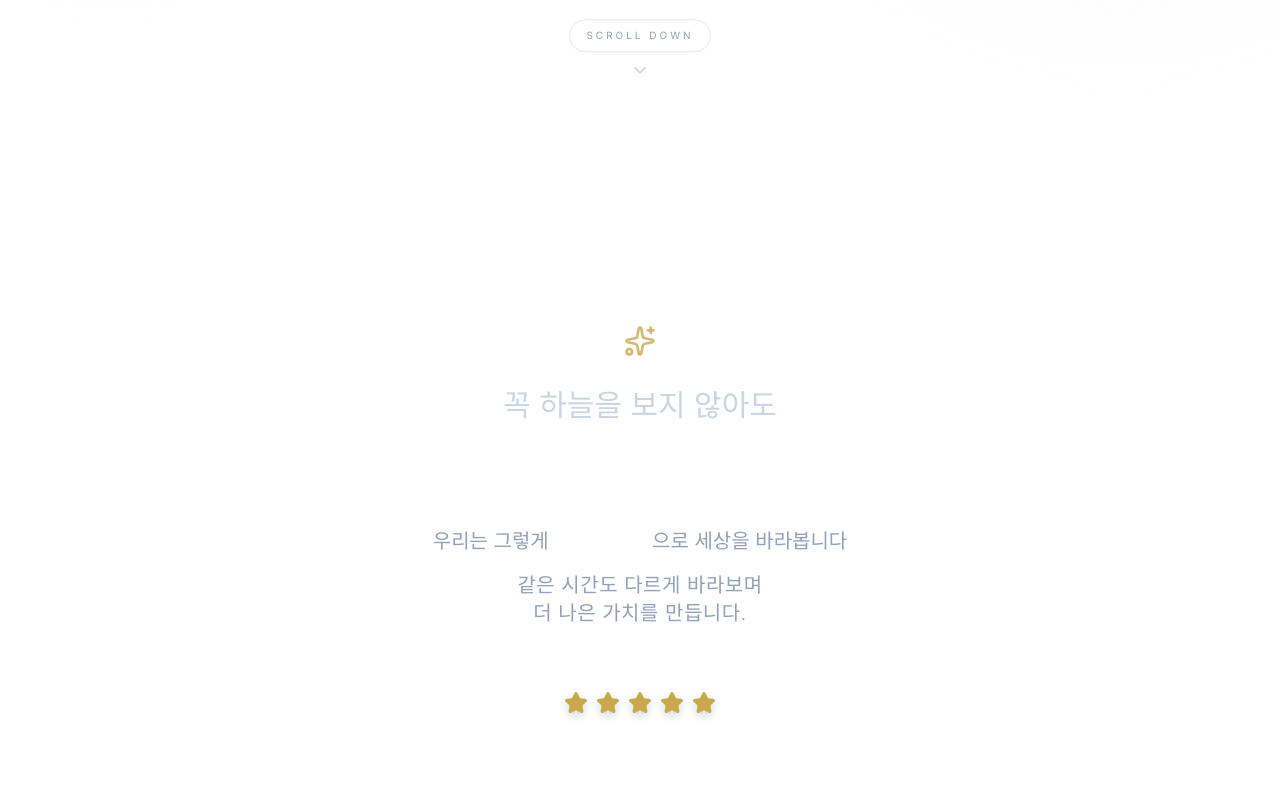
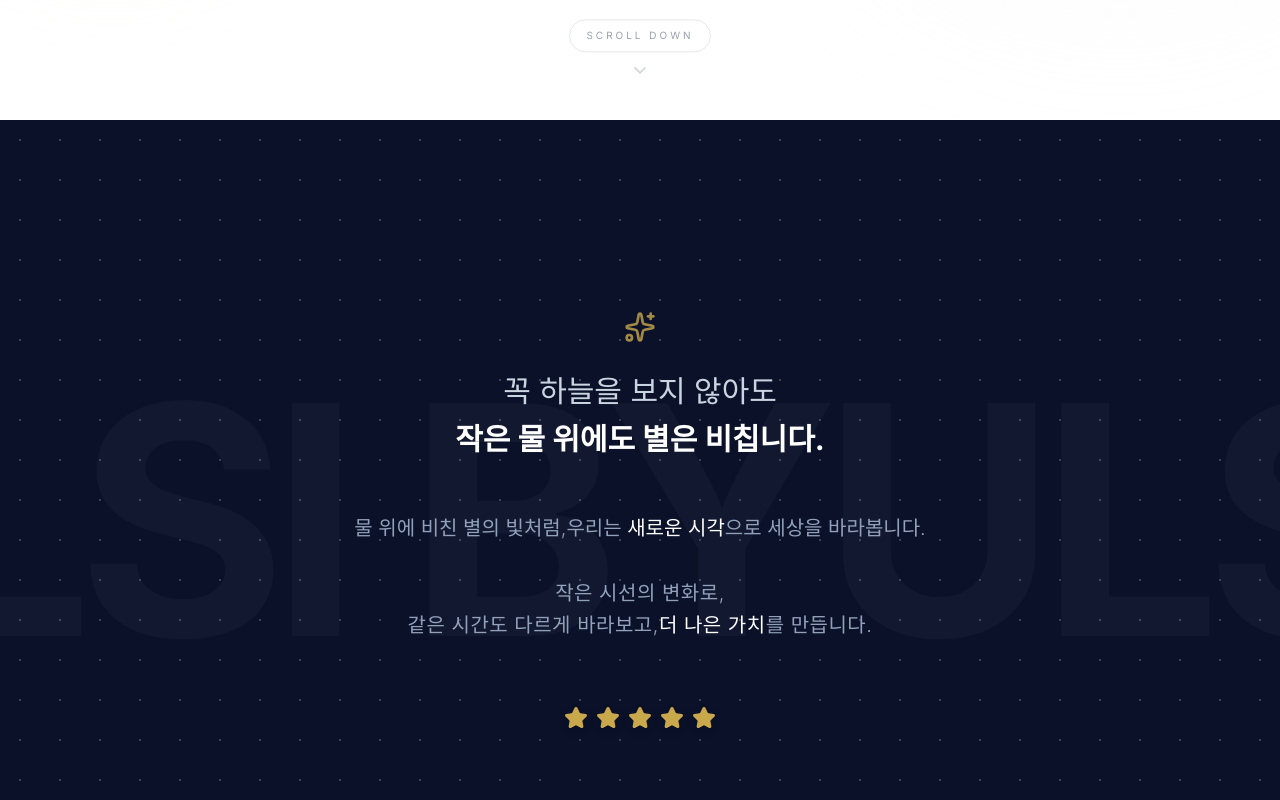
Before and after one commit to wanner17/byulsi, a Next.js app: page / in a window 1280 px wide. Shown: the part 680-1480 px from the top of the page. Built offline with nearby package versions, Linux system fonts and the light colour scheme.

Commit message:
[fix] 메인 문구수정

```diff
--- a/app/HomeContent.tsx
+++ b/app/HomeContent.tsx
@@ -273,12 +273,12 @@ export default function HomeContent() {
       {/* ── SECTION 2: Philosophy (이미지 2번 스타일) ── */}
       <section
         id="vision"
-        className="relative min-h-screen flex items-center justify-center px-8 overflow-hidden"
+        className="relative min-h-screen flex items-center justify-center px-8 overflow-hidden bg-[#0A1128]"
       >
         {/* Subtle Starry Background Pattern */}
         <div className="absolute inset-0 opacity-20 pointer-events-none" style={{ backgroundImage: 'radial-gradient(circle at center, #ffffff 1px, transparent 1px)', backgroundSize: '40px 40px' }} />
 
-        {/* Large Watermark Text (빈 공간을 웅장하게 채움) */}
+        {/* Large Watermark Text */}
         <div className="absolute inset-0 flex items-center justify-center pointer-events-none overflow-hidden z-0">
           <motion.span
             animate={{ x: ["0%", "-50%"] }}
@@ -293,6 +293,7 @@ export default function HomeContent() {
         </div>
 
         <FadeInUp className="text-center space-y-12">
+          {/* 메인 슬로건: 물 위에 비친 별 */}
           <div className="space-y-6 relative z-10">
             <Sparkles className="w-8 h-8 text-[#C9A84C] mx-auto opacity-80 mb-6" />
             <p className="text-xl md:text-3xl text-slate-300 font-light leading-relaxed">
@@ -301,13 +302,17 @@ export default function HomeContent() {
             </p>
           </div>
 
-          <div className="space-y-4 relative z-10">
-            <p className="text-lg md:text-xl text-slate-400 font-light">
-              우리는 그렇게 <span className="text-white font-normal">새로운 시각</span>으로 세상을 바라봅니다
+          {/* 서브 문구: 시각의 변화 (요청하신 줄바꿈 및 문구 수정) */}
+          <div className="space-y-8 relative z-10">
+            <p className="text-lg md:text-xl text-slate-400 font-light leading-relaxed">
+              물 위에 비친 별의 빛처럼,<br className="md:hidden" />
+              우리는 <span className="text-white font-normal">새로운 시각</span>으로 세상을 바라봅니다.
             </p>
-            <p className="text-lg md:text-xl text-slate-400 font-light tracking-wide">
-              같은 시간도 다르게 바라보며<br />
-              더 나은 가치를 만듭니다.
+
+            <p className="text-lg md:text-xl text-slate-400 font-light tracking-wide leading-relaxed">
+              작은 시선의 변화로,<br />
+              같은 시간도 다르게 바라보고,<br className="md:hidden" />
+              <span className="text-white font-normal">더 나은 가치</span>를 만듭니다.
             </p>
           </div>
 
--- a/app/components/Nav.tsx
+++ b/app/components/Nav.tsx
@@ -7,6 +7,7 @@ import { Menu, X } from "lucide-react";
 import { motion } from "framer-motion";
 
 const links = [
+  { label: "Home", href: "/" },
   { label: "About", href: "/about" },
   { label: "Work", href: "/work" },
   { label: "Get in Touch", href: "/#contact" },
```
